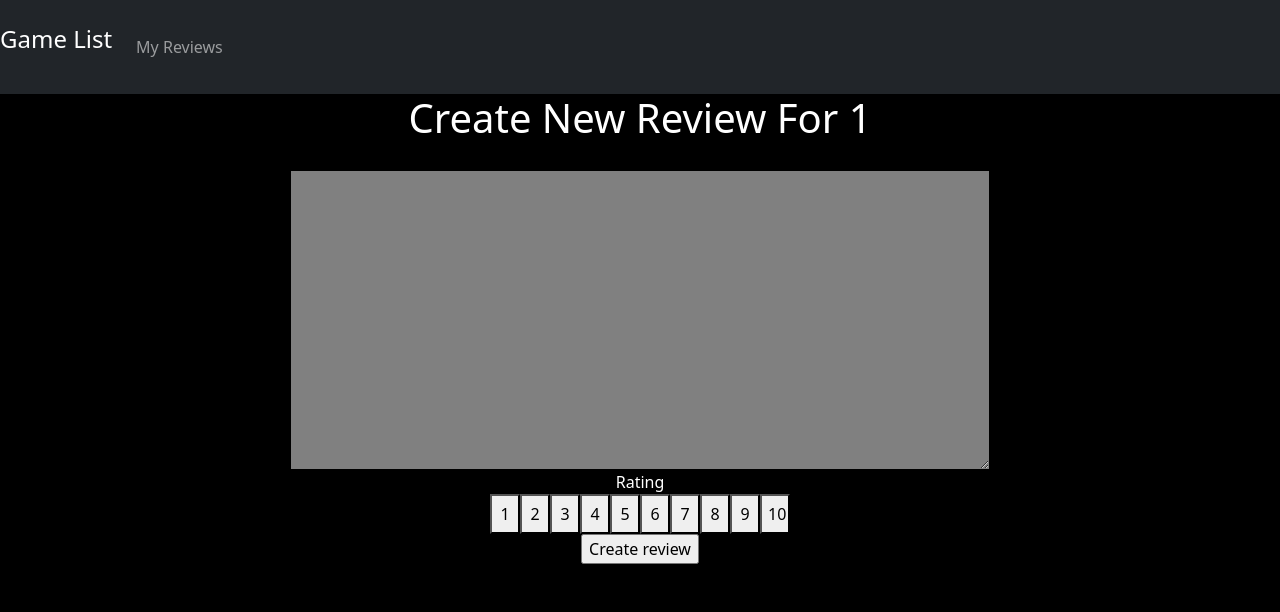
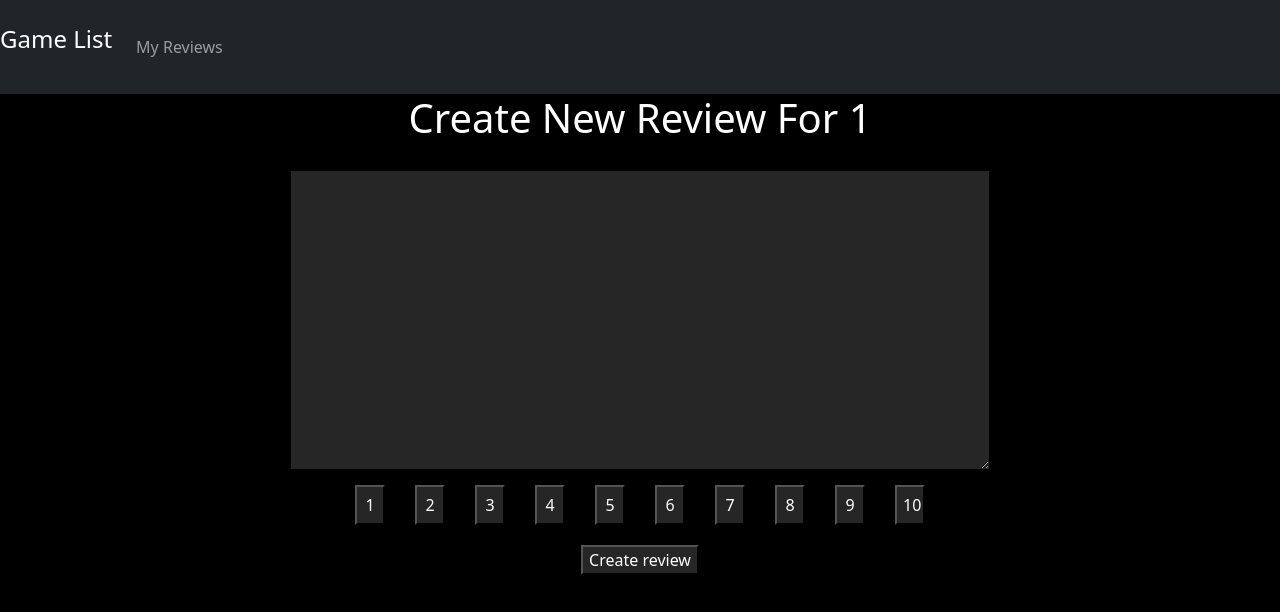
Before and after one commit to sanp1217/WebDevFinalProject, a React (Vite) app: page /create-review/1 in a window 1280 px wide. Shown: the top 612 px of the page. Built offline with nearby package versions, Linux system fonts and the light colour scheme; no server answers.

Commit message:
Change styles of buttons and text box

```diff
--- a/src/components/CreateReview.jsx
+++ b/src/components/CreateReview.jsx
@@ -58,7 +58,7 @@ export default function CreateReview() {
             onChange={(e) => updateForm({ review: e.target.value })}
           />
 
-          <label htmlFor="rating">Rating</label>
+          <label htmlFor="rating"></label>
           <div className="ratingButtons">
             <RatingNums updateForm={updateForm}/>
           </div>
--- a/src/components/componentStyles/CreateReview.css
+++ b/src/components/componentStyles/CreateReview.css
@@ -16,15 +16,17 @@
 .formReview{
     width: 700px;
     height: 300px;
-    background-color: grey;
+    background-color: rgb(38, 38, 38);
     border-color: black;
+    color: white;
 }
 
 .ratingButtons button{
     height: 40px;
     width: 30px;
+    margin: 15px;
 }
 
 .ratingButtons{
-
+    margin-bottom: 5px;
 }
--- a/src/index.css
+++ b/src/index.css
@@ -9,3 +9,8 @@ body{
     flex-wrap: wrap;
     justify-content: space-evenly;
 }
+
+button, input{
+    color: white;
+    background-color: rgb(38, 38, 38);
+}
```
